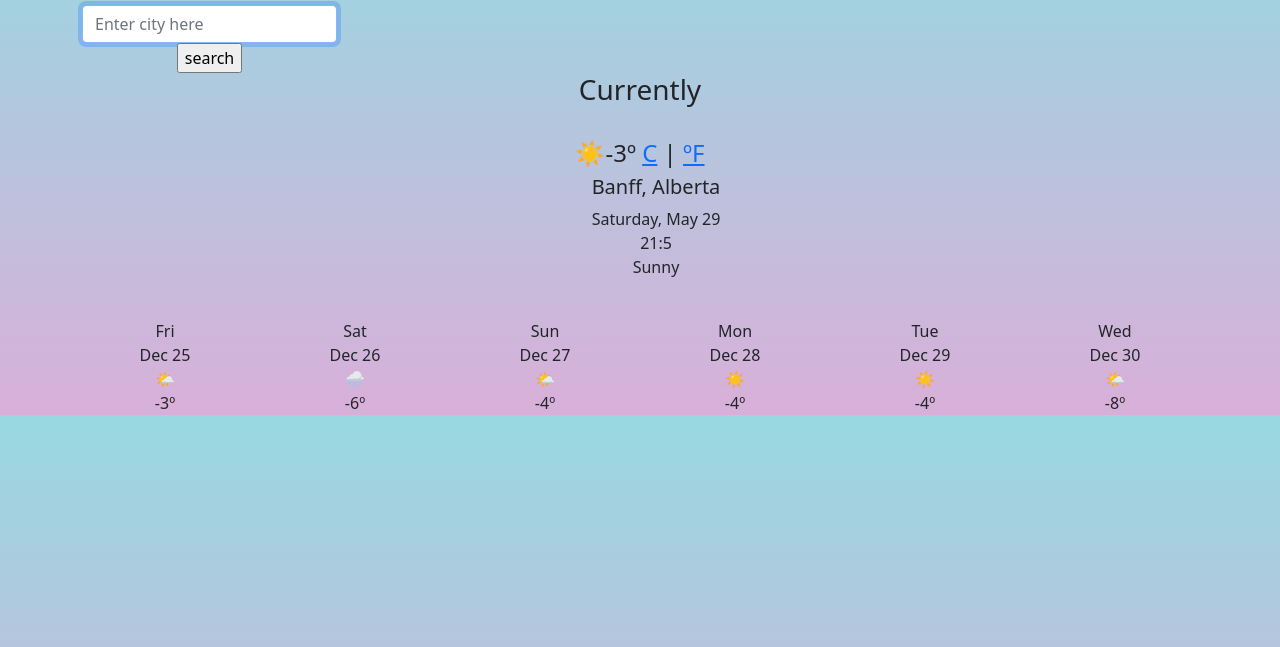
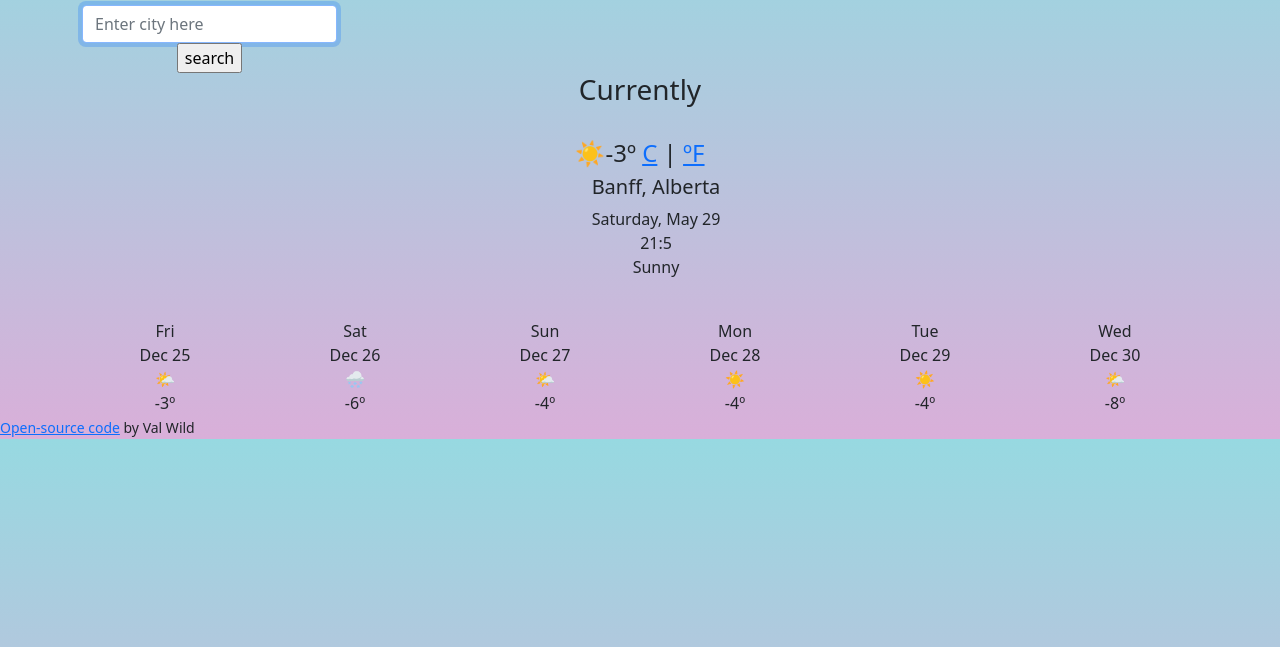
Before and after one commit to msvalwild/WeatherAppSandbox, a website built with Parcel: page index.html in a window 1280 px wide. Shown: the part 99-746 px from the top of the page. Built offline with nearby package versions, Linux system fonts and the light colour scheme.

Commit message:
Added source code link

```diff
--- a/index.html
+++ b/index.html
@@ -122,6 +122,12 @@
 </div>
   </div>
 </div>
+<small>
+  <a
+   href=""
+   >Open-source code</a
+    >
+  by Val Wild
     <script src="src/script.js"></script>
   </body>
 </html>
```
